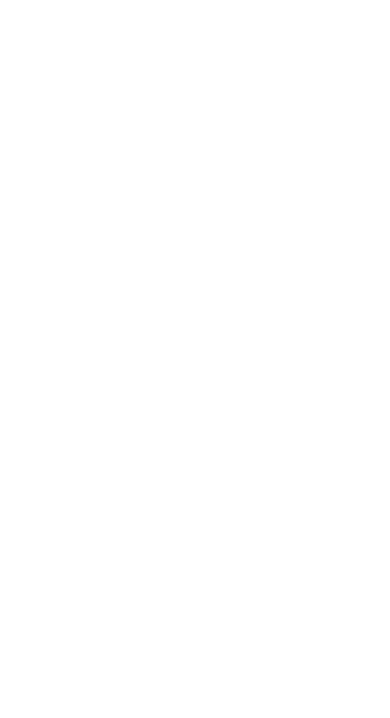
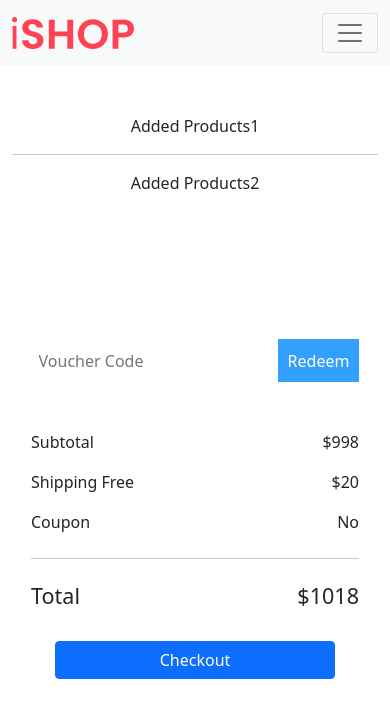
Before and after one commit to akashgokral/e-commerce, a React (Create React App) app: page /Cart in a window 390 px wide. Before the commit this address had no page. Shown: the top 718 px of the page. Built offline with nearby package versions, Linux system fonts and the light colour scheme.

Commit message:
Added Cart Component

```diff
--- a/src/App.js
+++ b/src/App.js
@@ -5,6 +5,7 @@ import Iphone from "./Components/Iphone/Iphone";
 import Ipad from "./Components/Ipad/Ipad";
 import Macbook from "./Components/Macbook/Macbook";
 import Accessories from "./Components/Accessories/Accessories";
+import Cart from "./Components/Cart/Cart";
 
 
 
@@ -18,6 +19,7 @@ function App() {
         <Route path="/ipad" element={<Ipad />} />
         <Route path="/macbook" element={<Macbook />} />
         <Route path="/accessories" element={<Accessories />} />
+        <Route path="/Cart" element={<Cart />} />
       </Routes>
 
     </>
--- /dev/null
+++ b/src/Components/Cart/Cart.js
@@ -0,0 +1,65 @@
+import React from 'react'
+import Header from '../Home/Header/Header'
+import Store_nav from '../Store/Store_nav'
+import "./cart.css"
+
+const Cart = () => {
+    return (
+        <>
+            <Header />
+            <div className="container">
+                <div className="row">
+                    <Store_nav title="Cart" />
+                    <div className="product_nav d-flex justify-content-between col-lg-10 mx-auto mt-5 mb-3" >
+                        <h4 className='ms-5'>Product</h4>
+                        <div className='d-flex justify-content-around'>
+                            <h4 >Price</h4>
+                            <h4 className='ms-5'>Qty</h4>
+                            <h4 className='ms-5 me-5'>Unit Price</h4>
+                        </div>
+                    </div>
+                    <hr className='col-lg-10 mx-auto' />
+                    <div className='text-center my-5'>
+                        Added Products1
+                        <hr className='col-lg-10 mx-auto responsive_hr' />
+                        Added Products2
+                    </div>
+                    <hr className='col-lg-10 mx-auto' />
+                    <div className='payment_section  d-flex justify-content-between col-lg-10 mx-auto mt-5 mb-3'>
+                        <div className='voucher col-lg-5   my-5'>
+                            <input type="text" placeholder='Voucher Code' className='py-2 px-2' /><span className='redeem'>Redeem</span>
+                        </div>
+                        <div className='payment_values col-lg-5 '>
+                            <div className='d-flex justify-content-between'>
+                                <p>Subtotal</p>
+                                <p className='ms-5'>$998</p>
+                            </div>
+                            <div className='d-flex justify-content-between'>
+                                <p>Shipping Free</p>
+                                <p className='ms-5'>$20</p>
+                            </div>
+                            <div className='d-flex justify-content-between'>
+                                <p>Coupon</p>
+                                <p className='ms-5'>No</p>
+                            </div>
+                            <hr className='mt-2 mb-4 responsive_hr' />
+                            <div className='d-flex justify-content-between px-4 responsive_1'>
+                                <h4>Total</h4>
+                                <h4>$1018</h4>
+                            </div>
+                            <div class="d-grid mt-4 px-4">
+                                <button className="btn btn-primary" type="button">Checkout</button>
+                            </div>
+
+
+                        </div>
+
+                    </div>
+
+                </div>
+            </div>
+        </>
+    )
+}
+
+export default Cart
--- /dev/null
+++ b/src/Components/Cart/cart.css
@@ -0,0 +1,50 @@
+.redeem {
+    background: #33A0FF;
+    color: #fff;
+    padding: 0.6rem 10px;
+}
+
+.voucher input {
+    border: #F1F3F4 !important;
+    opacity: 1;
+}
+
+@media screen and (max-width:760px) {
+    .header {
+        display: none !important;
+    }
+
+    .store_nav {
+        display: none !important;
+    }
+
+    .product_nav {
+        display: none !important;
+    }
+
+    hr {
+        display: none !important;
+    }
+
+    .voucher {
+        display: flex !important;
+        justify-content: center !important;
+    }
+
+    .payment_section {
+        flex-direction: column !important;
+    }
+
+    .payment_values {
+        padding: 0 19px !important;
+    }
+
+    .responsive_1 {
+        padding: 0 !important;
+        margin-top: 15px !important;
+    }
+
+    .responsive_hr {
+        display: block !important;
+    }
+}
--- a/src/Components/Home/Header/Header.js
+++ b/src/Components/Home/Header/Header.js
@@ -2,7 +2,7 @@ import React from 'react'
 import { FaUserAlt, FaBriefcase, FaSearch } from "react-icons/fa";
 import "../../styles/header.css"
 import Nav from './Nav';
-import Background from './Background';
+import { Link } from 'react-router-dom';
 
 const Header = () => {
     return (
@@ -16,7 +16,7 @@ const Header = () => {
 
                 <div className='header_2'>
                     <div className='header_2_profile'> <FaUserAlt /><p>My profile</p></div>
-                    <div className='header_2_cart'> <FaBriefcase /><p>2 items</p></div>
+                    <div className='header_2_cart'> <Link to='/Cart'><FaBriefcase /></Link><p>2 items</p></div>
                     <div className='header_2_search'><FaSearch /></div>
                 </div>
 
--- a/src/Components/Store/Store.js
+++ b/src/Components/Store/Store.js
@@ -6,7 +6,7 @@ import Allproducts from './Allproducts'
 import Footer from "../Home/Footer"
 import '../styles/store.css'
 import { allproducts } from '../Api'
-import { FilterSection } from './FilterSection'
+import Cart from "../Cart/Cart"
 
 
 const Store = () => {
@@ -58,7 +58,7 @@ const Store = () => {
     return (
         <>
             <Header />
-            <Store_nav />
+            <Store_nav title='Store / Accessories' />
 
             <div className='container'>
                 <div className='row'>
@@ -96,9 +96,9 @@ const Store = () => {
                                 <li onClick={() => filterItem2('oppo')}>OPPO</li>
                             </ul>
                         </div>
-                        <div className="d-grid mx-auto mt-4">
+                        {/* <div className="d-grid mx-auto mt-4">
                             <button className="btn btn-light" type="button">More</button>
-                        </div>
+                        </div> */}
                     </div>
                     <div className='col-lg-9'  >
                         <Section_2 />
--- a/src/Components/Store/Store_nav.js
+++ b/src/Components/Store/Store_nav.js
@@ -1,13 +1,13 @@
 import React from 'react'
 import "../styles/store_nav.css"
 
-const Store_nav = () => {
+const Store_nav = ({ title }) => {
     return (
         <>
             <div className='container'>
                 <div className='row store_nav mt-3 mb-5'>
                     <div className='col-lg-12 d-flex justify-content-center align-items-center mt-3 mb-3'>
-                        <a>Store / Accessories</a>
+                        <a>{title}</a>
                     </div>
                 </div>
             </div>
--- a/src/index.css
+++ b/src/index.css
@@ -14,3 +14,7 @@
     width: 100% !important;
     height: 100% !important;
 }
+
+a {
+    color: #000 !important;
+}
```
Also changed, not shown: src/Components/Store/FilterSection.js (deleted, +0 -16 lines).
